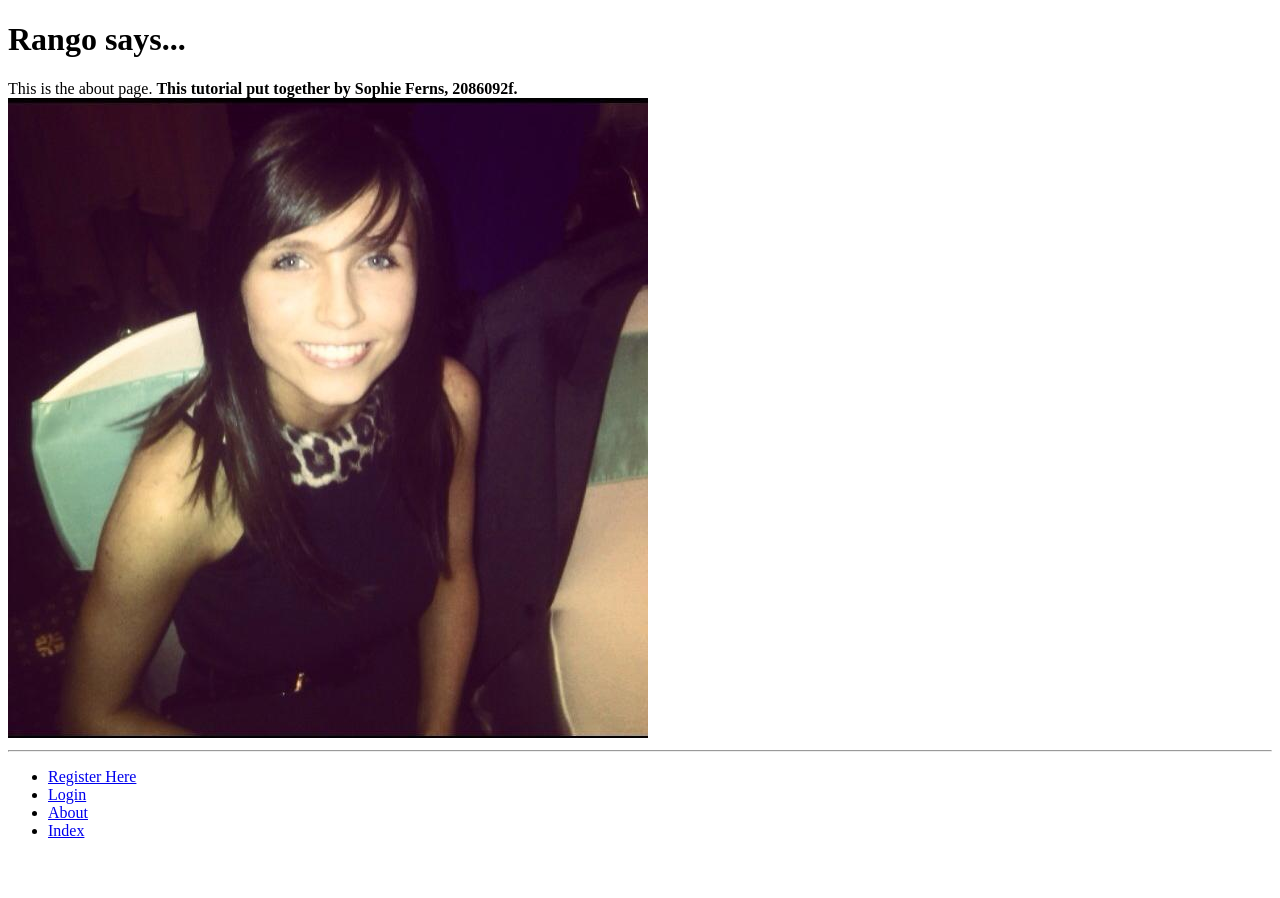
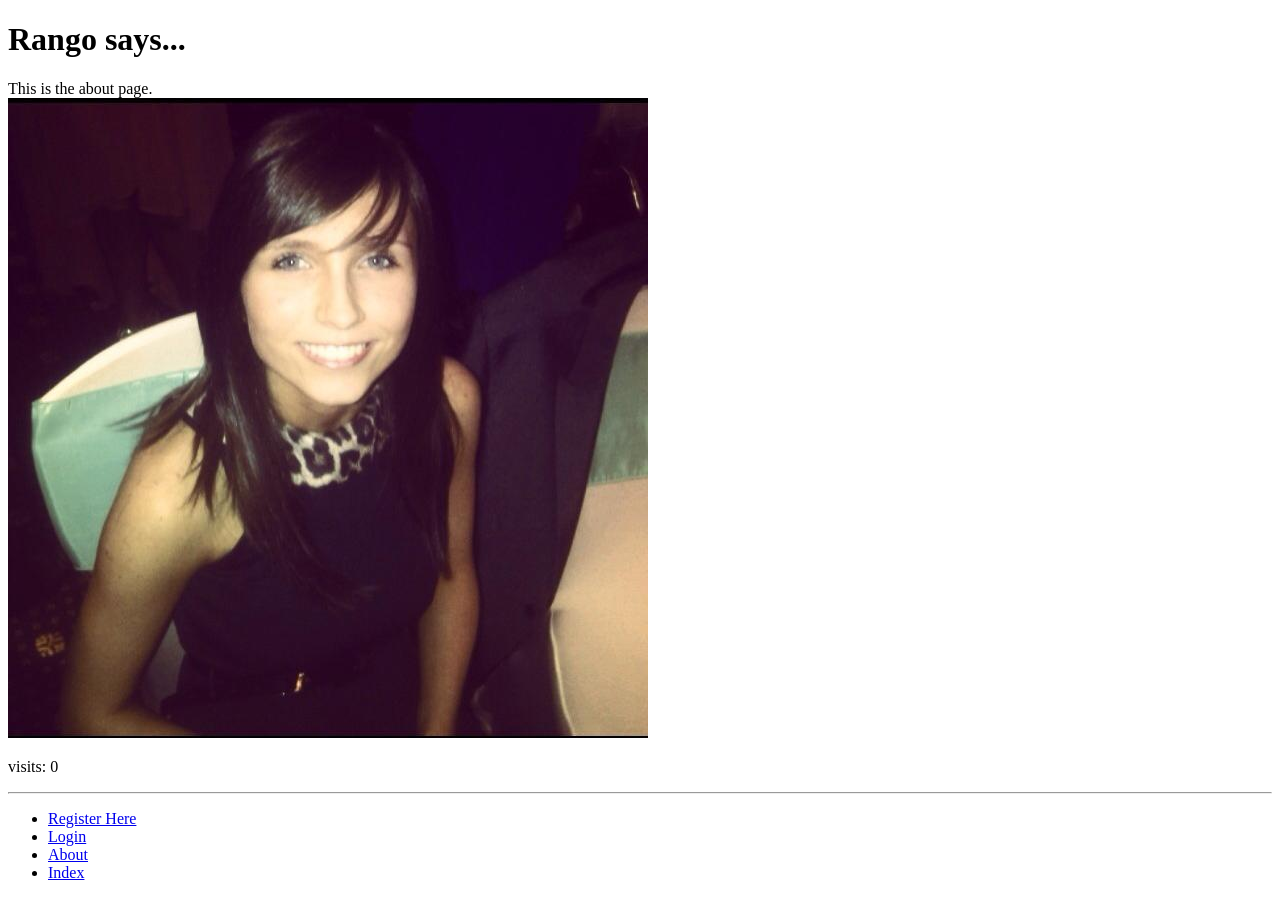
Before and after one commit to 2086092f/tangowithdjango, a Django app: page /rango/about/ in a window 1280 px wide. Before the commit the page ends 838 px from the top, so only its background shows below. Run offline with Django 3.2, Linux system fonts and the light colour scheme.

Commit message:
Chapter 11 - completed

```diff
--- a/tango_with_django_project/rango/views.py
+++ b/tango_with_django_project/rango/views.py
@@ -3,7 +3,7 @@ from django.contrib.auth import authenticate, login
 from django.http import HttpResponseRedirect, HttpResponse
 from django.http import HttpResponse
 from django.contrib.auth import authenticate, login
-
+from datetime import datetime
 from django.contrib.auth.decorators import login_required
 from django.contrib.auth import logout
 from rango.models import Category
@@ -68,7 +68,6 @@ def user_login(request):
         return render(request, 'rango/login.html', {})
 
 def register(request):
-
     # A boolean value for telling the template whether the registration was successful.
     # Set to False initially. Code changes value to True when registration succeeds.
     registered = False
@@ -206,24 +205,50 @@ def category(request, category_name_slug):
 
 
 def index(request):
-    # Query the database for a list of ALL categories currently stored.
-    # Order the categories by no. likes in descending order.
-    # Retrieve the top 5 only - or all if less than 5.
-    # Place the list in our context_dict dictionary which will be passed to the template engine.
+
     category_list = Category.objects.order_by('-likes')[:5]
-    pages_list = Page.objects.order_by('views')[:5]
-    context_dict = {'categories': category_list, 'pages':pages_list}
+    page_list = Page.objects.order_by('-views')[:5]
 
-    # Render the response and send it back!
-    return render(request, 'rango/index.html', context_dict)
+    context_dict = {'categories': category_list, 'pages': page_list}
+
+    visits = request.session.get('visits')
+    if not visits:
+        visits = 1
+    reset_last_visit_time = False
+
+    last_visit = request.session.get('last_visit')
+    if last_visit:
+        last_visit_time = datetime.strptime(last_visit[:-7], "%Y-%m-%d %H:%M:%S")
+
+        if (datetime.now() - last_visit_time).seconds > 0:
+            # ...reassign the value of the cookie to +1 of what it was before...
+            visits = visits + 1
+            # ...and update the last visit cookie, too.
+            reset_last_visit_time = True
+    else:
+        # Cookie last_visit doesn't exist, so create it to the current date/time.
+        reset_last_visit_time = True
+
+    if reset_last_visit_time:
+        request.session['last_visit'] = str(datetime.now())
+        request.session['visits'] = visits
+    context_dict['visits'] = visits
+
+
+    response = render(request,'rango/index.html', context_dict)
+
+    return response
 
 def about(request):
     # Construct a dictionary to pass to the template engine as its context.
     # Note the key boldmessage is the same as {{ boldmessage }} in the template!
     context_dict = {'boldmessage': "This tutorial put together by Sophie Ferns, 2086092f."}
-
+    if request.session.get('visits'):
+        count = request.session.get('visits')
+    else:
+        count = 0
     # Return a rendered response to send to the client.
     # We make use of the shortcut function to make our lives easier.
     # Note that the first parameter is the template we wish to use.
 
-    return render(request, 'rango/about.html', context_dict)
+    return render(request, 'rango/about.html', {'visits': count})
--- a/tango_with_django_project/templates/rango/about.html
+++ b/tango_with_django_project/templates/rango/about.html
@@ -8,6 +8,9 @@
         <h1>Rango says...</h1>
         This is the about page. <strong>{{ boldmessage }}</strong><br />
         <img src="{% static "images/meee.jpg" %}" alt="Done by Sophie Ferns, 2086092f" /> <!-- New line -->
-    {% endblock %}
+        <p> visits: {{ visits }}</p>
+{% endblock %}
+
+
 
 </html>
--- a/tango_with_django_project/templates/rango/index.html
+++ b/tango_with_django_project/templates/rango/index.html
@@ -22,8 +22,8 @@
             <strong>There are no categories present.</strong>
        {% endif %}
 
-<strong> Top 5 viewed pages</strong>
-{% if pages %}
+	<strong> Top 5 viewed pages</strong>
+	{% if pages %}
             <ul>
                 {% for page in pages %}
                 <!-- Following line changed to add an HTML hyperlink -->
@@ -33,6 +33,6 @@
        {% else %}
             <strong>There are no pages present.</strong>
        {% endif %}
-
+	<p> visits: {{ visits }}</p>
 {% endblock %}
 </html>
```
